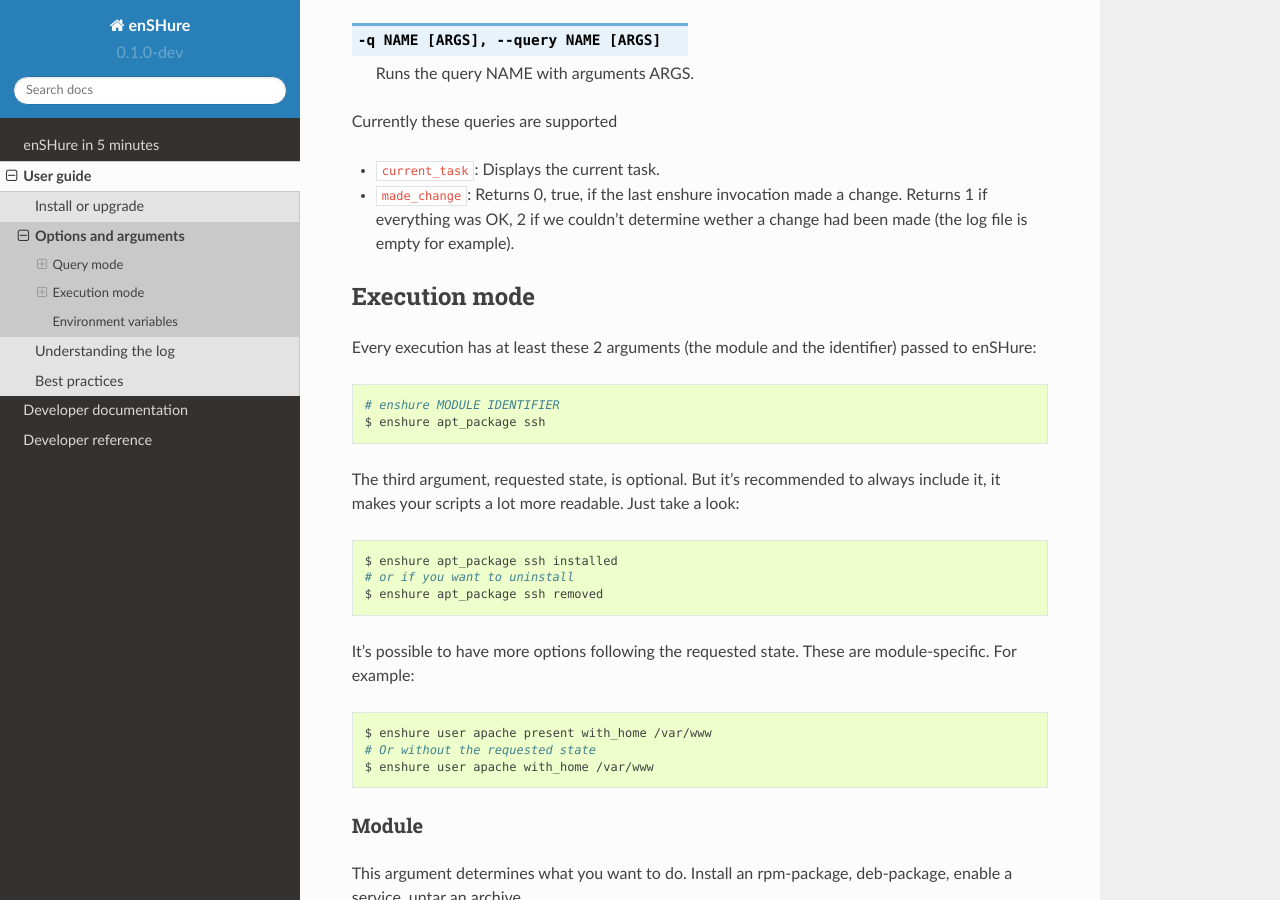
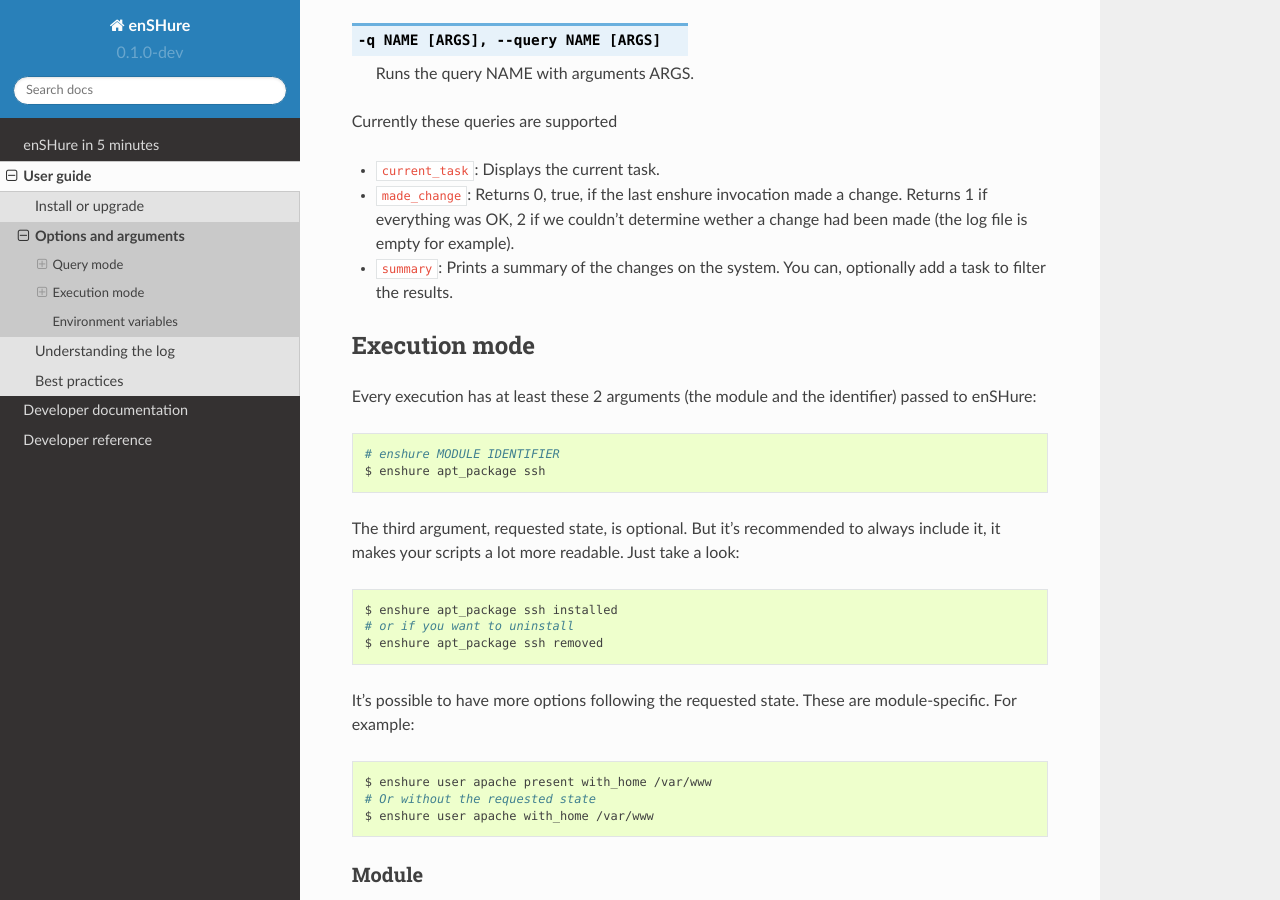
Before and after one commit to gbraekmans/enshure, a Sphinx documentation site: the page built from doc/user/arguments.rst, in a window 1280 px wide and 900 px high, scrolled down 1615 px. Built offline with Sphinx 7.4.7 and the Read the Docs theme 2.0.0, drawn with Linux system fonts in a browser that asks for light colours.

Commit message:
Added summary to the docs

```diff
--- a/doc/user/arguments.rst
+++ b/doc/user/arguments.rst
@@ -86,6 +86,8 @@
 - ``made_change``: Returns 0, true, if the last enshure invocation made a
   change. Returns 1 if everything was OK, 2 if we couldn't determine
   wether a change had been made (the log file is empty for example).
+- ``summary``: Prints a summary of the changes on the system. You can,
+  optionally add a task to filter the results.
 
 Execution mode
 --------------
```
Also changed, not shown: 2 other files.
